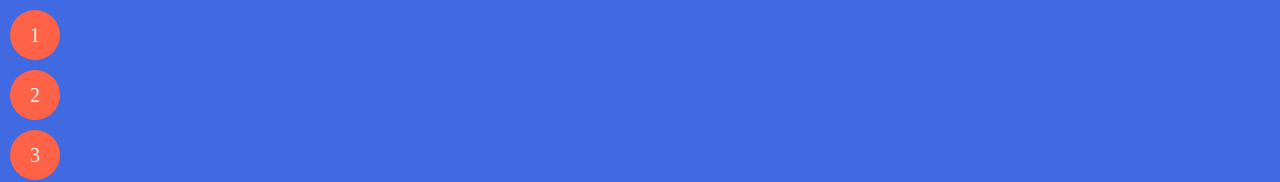
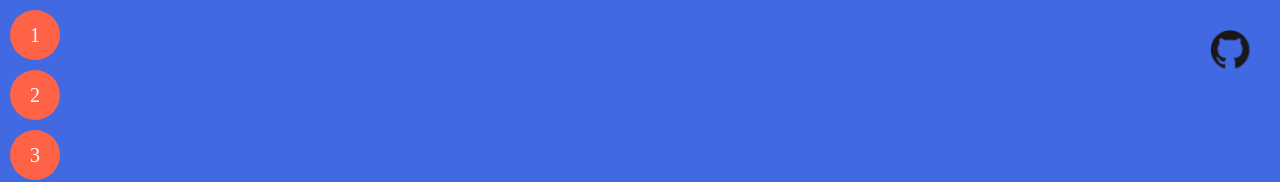
Before and after one commit to ParkYoungWoong/Nas, a website: page index.html in a window 1280 px wide. Shown: the top 182 px of the page. Drawn offline with Linux system fonts and the light colour scheme.

Commit message:
ver 2.0.0 완성! #1   - 깃허브 링크 버튼 추가

```diff
--- a/css/main.css
+++ b/css/main.css
@@ -1,3 +1,13 @@
+.github {
+    position: fixed;
+    top: 30px;
+    right: 30px;
+    z-index: 1000;
+}
+.github img {
+    width: 40px;
+}
+
 .section {
     width: 100%;
     height: 600px;
--- a/index.html
+++ b/index.html
@@ -25,6 +25,12 @@
 
 </head>
 <body>
+<div class="github">
+  <a href="https://github.com/ParkYoungWoong/mainJS-HEROPY" target="_blank" title="Git Hub Link">
+    <img src="img/github.png" alt="gitHub">
+  </a>
+</div>
+
 <div id="container" class="container">
 
   <div class="section sec1">
```
Also changed, not shown: img/github.png (added).
